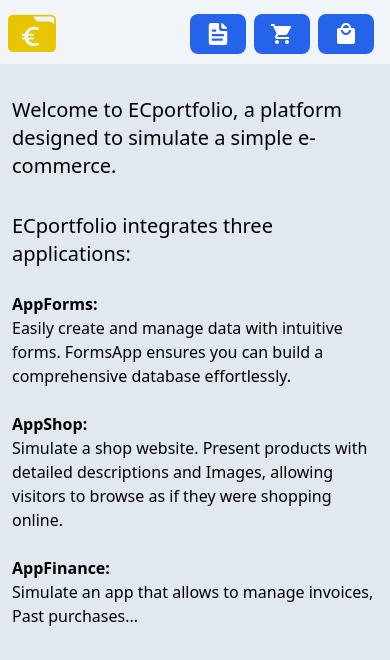
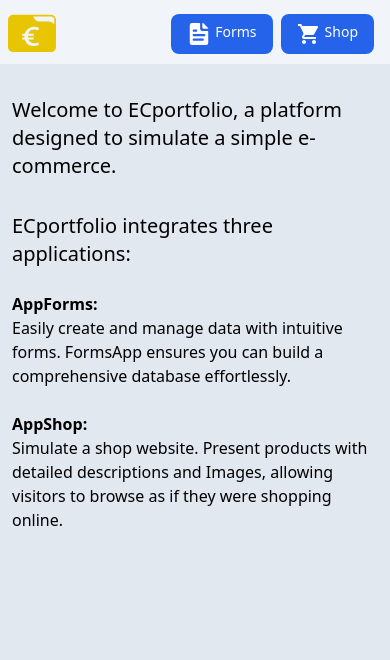
Before and after one commit to matias248/reactEcommercePortfolio, a React (Create React App) app: page / in a window 390 px wide. Shown: the top 660 px of the page. Built offline with nearby package versions, Linux system fonts and the light colour scheme.

Commit message:
feat:hide finance app funcionality

```diff
--- a/src/components/Header.tsx
+++ b/src/components/Header.tsx
@@ -24,16 +24,14 @@ export const Header = (props: HeaderInterface) => {
                     <div className="flex items-center lg:order-2">
                         {
                             currentRoute !== AppNames.FORMS &&
-                            <button id="NavigationFormsApp" onClick={() => navigationRouter.goToFappListOfStores()} className="text-white bg-blue-600 hover:bg-blue-700 font-medium rounded-lg text-sm px-4 lg:px-5 py-2 lg:py-2.5 mr-2 dark:bg-blue-600 dark:hover:bg-blue-700 focus:outline-none flex gap-1 "><div className="size-6"><FormIcon /></div><div className="hidden md:inline">Forms</div></button>
+                            <button id="NavigationFormsApp" onClick={() => navigationRouter.goToFappListOfStores()} className="text-white bg-blue-600 hover:bg-blue-700 font-medium rounded-lg text-sm px-4 lg:px-5 py-2 lg:py-2.5 mr-2 dark:bg-blue-600 dark:hover:bg-blue-700 focus:outline-none flex gap-1 "><div className="size-6"><FormIcon /></div><div className="hidden min-[320px]:inline">Forms</div></button>
                         }
                         {
                             currentRoute !== AppNames.SHOP &&
-                            <button id="NavigationShopApp" onClick={() =>{props.resetPathData(); navigationRouter.goToShapp()}} className="text-white bg-blue-600 hover:bg-blue-700  font-medium rounded-lg text-sm px-4 lg:px-5 py-2 lg:py-2.5 mr-2 dark:bg-blue-600 dark:hover:bg-blue-700 focus:outline-none flex gap-1"><div className="size-6"><ShopIcon /></div><div className="hidden md:inline">Shop</div></button>
+                            <button id="NavigationShopApp" onClick={() =>{props.resetPathData(); navigationRouter.goToShapp()}} className="text-white bg-blue-600 hover:bg-blue-700  font-medium rounded-lg text-sm px-4 lg:px-5 py-2 lg:py-2.5 mr-2 dark:bg-blue-600 dark:hover:bg-blue-700 focus:outline-none flex gap-1"><div className="size-6"><ShopIcon /></div><div className="hidden min-[320px]:inline">Shop</div></button>
                         }
-                        {
-                            currentRoute !== AppNames.FINANCE &&
-                            <button id="NavigationFinanceApp" onClick={() =>{props.resetPathData(); navigationRouter.goToFiapp()}} className="text-white bg-blue-600 hover:bg-blue-700  font-medium rounded-lg text-sm px-4 lg:px-5 py-2 lg:py-2.5 mr-2 dark:bg-blue-600 dark:hover:bg-blue-700 focus:outline-none flex gap-1 items-center"><div className="size-6"><BillIcon /></div><div className="hidden  md:inline">Finance</div></button>
-                        }
+                        {/* id="NavigationFinanceApp" onClick={() =>{props.resetPathData(); navigationRouter.goToFiapp()}} className="text-white bg-blue-600 hover:bg-blue-700  font-medium rounded-lg text-sm px-4 lg:px-5 py-2 lg:py-2.5 mr-2 dark:bg-blue-600 dark:hover:bg-blue-700 focus:outline-none flex gap-1 items-center"><div className="size-6"><BillIcon /></div><div className="hidden  md:inline">Finance</div></button>
+                        */}
                     </div>
                 </div>
             </nav>
--- a/src/components/HomePage.tsx
+++ b/src/components/HomePage.tsx
@@ -8,8 +8,8 @@ export const HomePage = (): React.JSX.Element => {
     const presentationAppForms = "Easily create and manage data with intuitive forms. FormsApp ensures you can build a comprehensive database effortlessly.";
     const AppShopName = "AppShop";
     const presentationAppShop = "Simulate a shop website. Present products with detailed descriptions and Images, allowing visitors to browse as if they were shopping online.";
-    const AppFinanceName = "AppFinance";
-    const presentationAppFinance = "Simulate an app that allows to manage invoices, Past purchases...";
+    /*const AppFinanceName = "AppFinance";
+    const presentationAppFinance = "Simulate an app that allows to manage invoices, Past purchases...";*/
 
     return (
         <div className="flex mx-3 items-center flex-col">
@@ -25,10 +25,10 @@ export const HomePage = (): React.JSX.Element => {
                 <div className="font-bold">{AppShopName + ":"}</div>
                 <div>{presentationAppShop}</div>
             </div>
-            <div className="mb-6 dark:text-white self-start">
+           {/* <div className="mb-6 dark:text-white self-start">
                 <div className="font-bold">{AppFinanceName + ":"}</div>
                 <div>{presentationAppFinance}</div>
-            </div>
+            </div>*/}
         </div>
     );
 }
--- a/src/routes/AppRoute.tsx
+++ b/src/routes/AppRoute.tsx
@@ -43,10 +43,6 @@ export const AppRoute = [
         element: <ProductForm />, errorElement: <ErrorPage />,
       },
       {
-        path: "finance",
-        element: <h1 className="dark:text-white">Finance App</h1>,
-      },
-      {
         path: "shop",
         element: <ShopTemplate />,
       },
```
Also changed, not shown: 2 other files (tests, documents, lock files or other folders).
